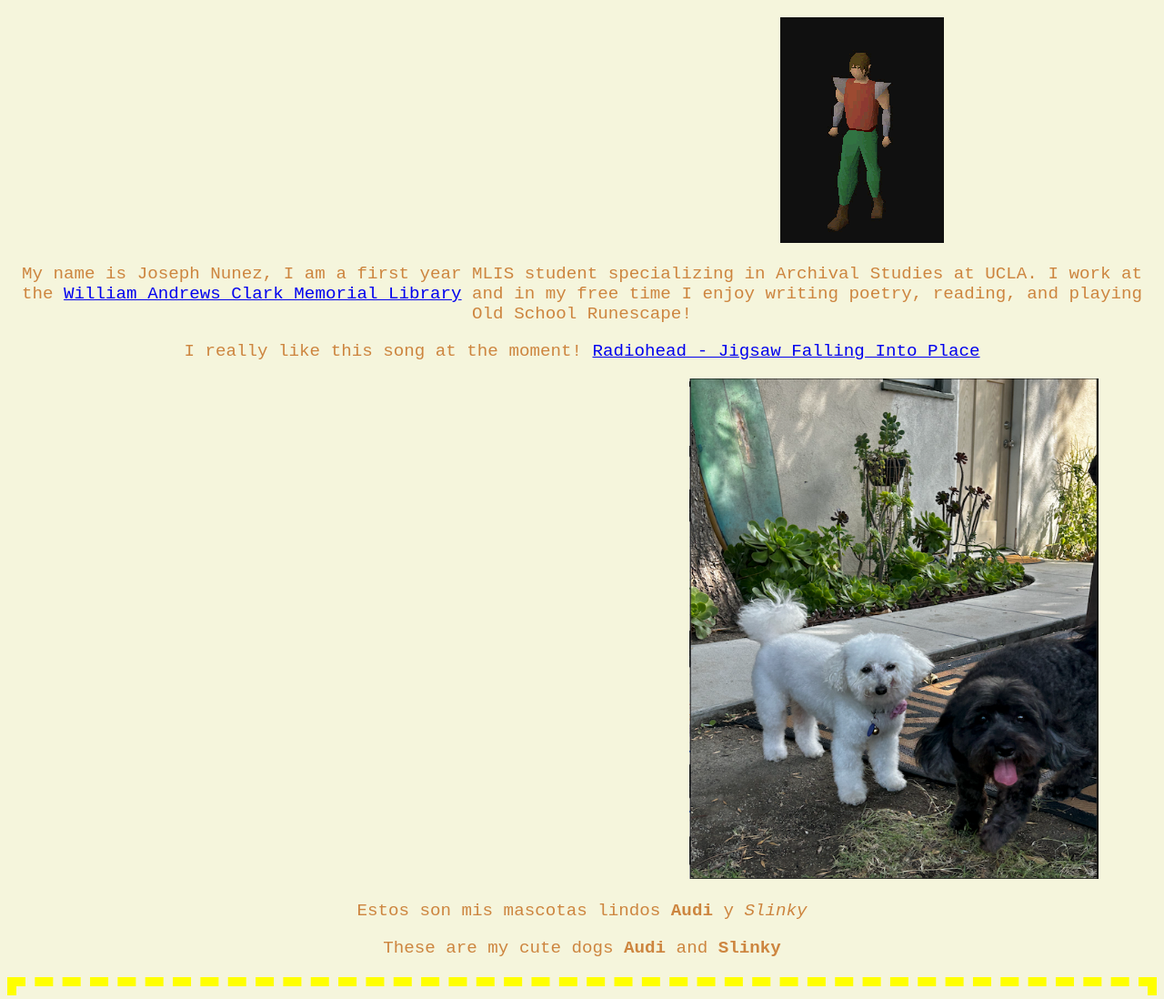
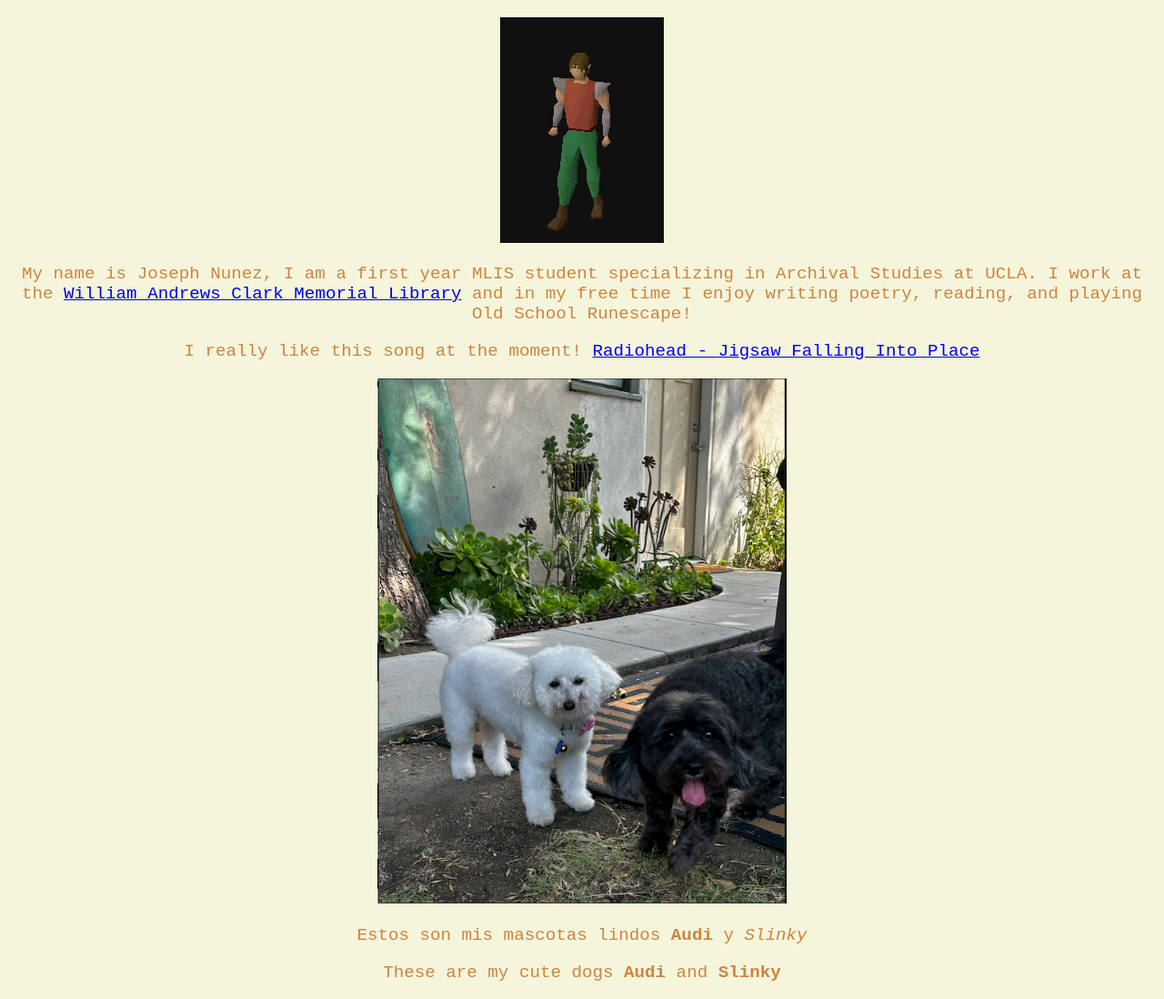
Before and after one commit to jrnunez98/jrnunez98.github.io, a plain HTML site: page index.html in a window 1280 px wide. Shown: the part 141-1239 px from the top of the page at 91% size. Drawn offline with Linux system fonts and the light colour scheme.

Commit message:
Add files via upload

```diff
--- a/index.html
+++ b/index.html
@@ -11,15 +11,19 @@
 
 <h1>Joseph's Website</h1>
 
-<img id="gif1" src="Wave.gif" alt="Old School Runescape Emote Wave">
+<div style="text-align: center;">
+    <img id="gif1" src="Wave.gif" alt="Old School Runescape Emote Wave" style="display: inline-block;">
+  </div>
 
-<div class="top">
 
 <p id="highlight"> My name is Joseph Nunez, I am a first year MLIS student specializing in Archival Studies at UCLA. I work at the <a href="https://clarklibrary.ucla.edu/">William Andrews Clark Memorial Library</a> and in my free time I enjoy writing poetry, reading, and playing Old School Runescape! </p>
 
 <p id="highlight2"> I really like this song at the moment! <a href="https://youtu.be/GoLJJRIWCLU?si=eZYkamZyMnt6fUsP">Radiohead - Jigsaw Falling Into Place</a> </p>
 
-<img id="highlight3" src="AudiSlinky.jpg" alt="My two pups Audi and Slinky." >
+
+<div style="text-align: center;">
+<img id="highlight3" src="AudiSlinky.jpg" alt="My two pups Audi and Slinky." style="display: inline-block;">
+</div>
 
 <p id="highlight4"> Estos son mis mascotas lindos <strong>Audi</strong> y <em>Slinky</em> </p>
 
@@ -44,8 +48,11 @@ Acid Verse Vol 3 "The Mixtape"</a> published by Los Angeles Poet Society <br>
 
 <h1>Check out my band "Rodentia"</h1>
 
-<iframe style="border: 0; width: 350px; height: 621px;" src="https://bandcamp.com/EmbeddedPlayer/album=2726855750/size=large/bgcol=333333/linkcol=e99708/transparent=true/" seamless><a href="https://rodentiafamily.bandcamp.com/album/dead-trees">Dead Tree&#39;s by Rodentia</a></iframe>
-</p>
+</div>
+<div style="text-align: center">
+<iframe style="border: 0; width: 350px; height: 621px; display: inline-block;" src="https://bandcamp.com/EmbeddedPlayer/album=2726855750/size=large/bgcol=333333/linkcol=e99708/transparent=true/" seamless><a href="https://rodentiafamily.bandcamp.com/album/dead-trees">Dead Tree&#39;s by Rodentia</a></iframe>
+
+</div>
 
 <h1> New Elements</h1>
 
--- a/style.css
+++ b/style.css
@@ -13,7 +13,7 @@ text-align: center;
 
 }
 
-#gif1 {margin-left: 850px;
+#gif1 {text-align: center;
 
 }
 
@@ -33,7 +33,7 @@ font-size: larger;
 text-align: center;
 }
 
-#highlight3 {margin-left: 750px;
+#highlight3 {text
 height: 550px;
 width: 450px;}
 
```
